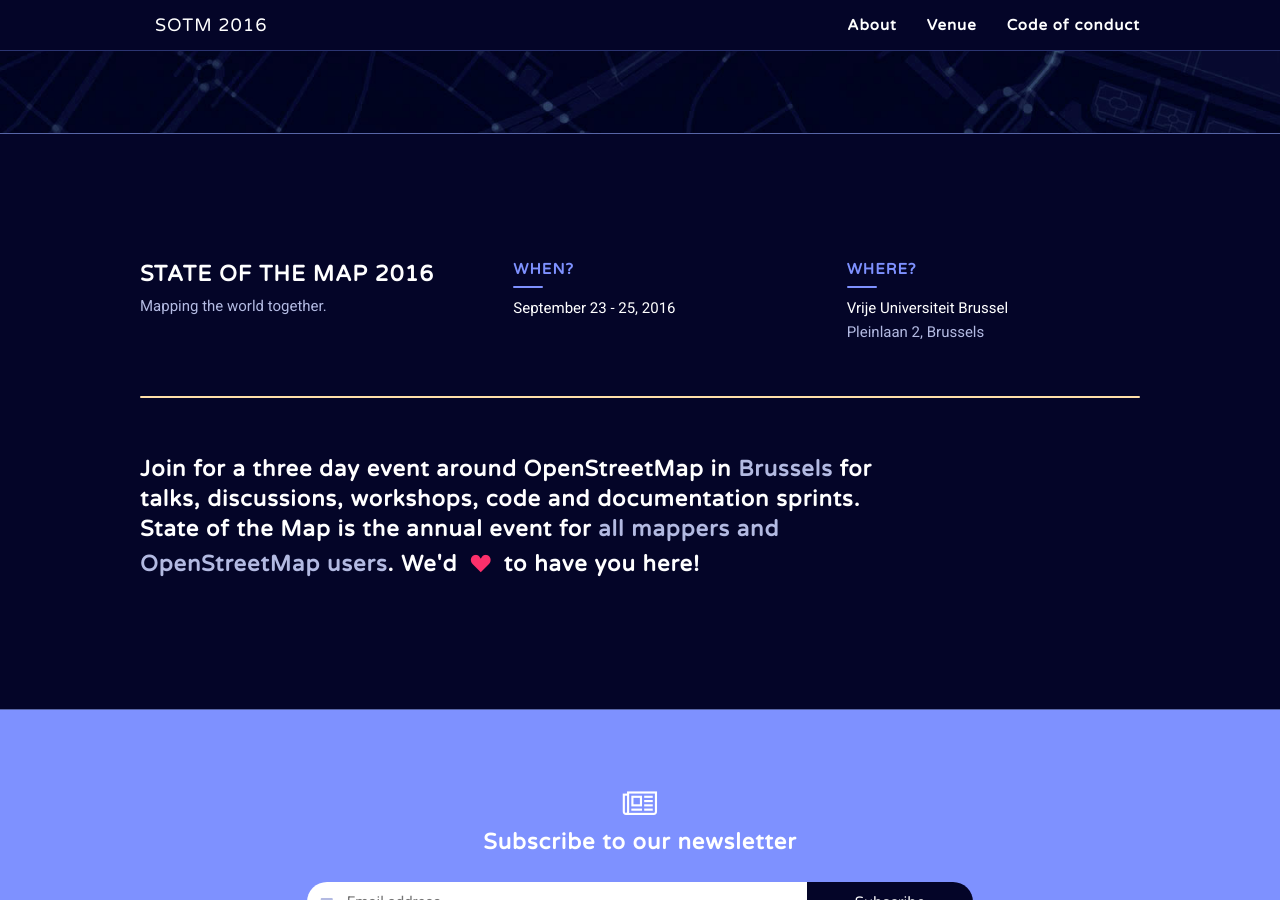
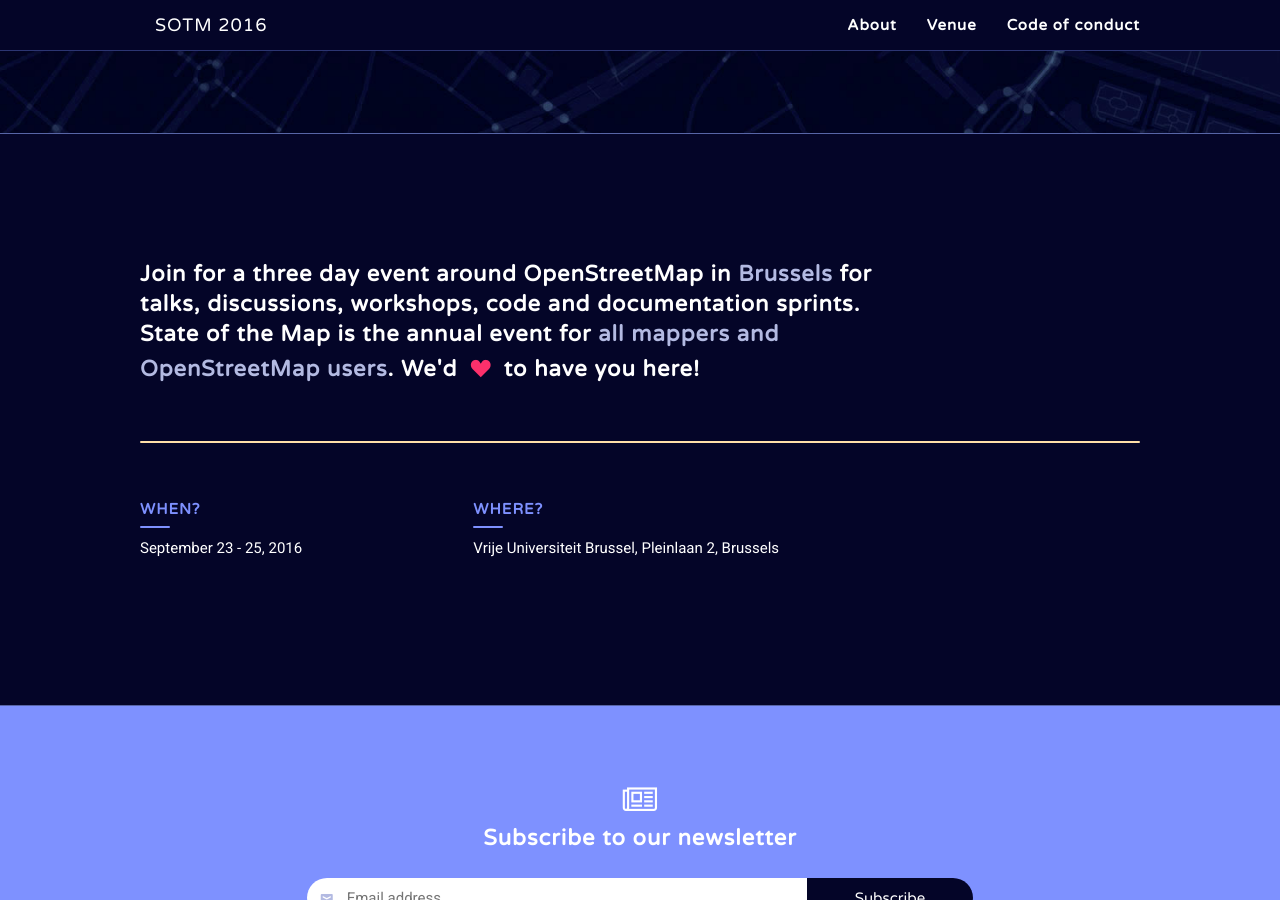
Before and after one commit to openstreetmap/stateofthemap-2019, a Jekyll site: the page built from index.html, in a window 1280 px wide and 900 px high, scrolled down 767 px. Built offline with Jekyll 4.4.1, drawn with Linux system fonts in a browser that asks for light colours.

Commit message:
reverting order of about section

```diff
--- a/_includes/about.html
+++ b/_includes/about.html
@@ -1,23 +1,22 @@
     <!-- About Section -->
     <section id="about" class="fill-midnight pad8y contain dark keyline-top keyline-bottom">
         <div class="limiter clearfix">
+
            <div class="col12 clearfix space-bottom2 keyline-bottom-thick contain pad4y">
-            <div class="col4">
-                <h2 class="uppercase">State of the Map 2016</h2>
-                <p class="quiet">Mapping the world together.</p>
+            <div class="col9 margin3r">
+                <h2>Join for a three day event around OpenStreetMap in <span>Brussels</span> for talks, discussions, workshops, code and documentation sprints. State of the Map is the annual event for <span>all mappers and OpenStreetMap users</span>. We'd <span class="icon heart big icon-pink"></span> to have you here!</h2>
             </div>
-            <div class="col4 pad4x pad0y">
+
+           </div>
+           <div class="col12 clearfix space-bottom2  contain pad4y">
+            <div class="col4  pad0y">
                 <h3 class="small-title uppercase">when?</h3>
                 <p>September 23 - 25, 2016</p>
             </div>
-            <div class="col4 pad4x pad0y">
+            <div class="col8  pad0y">
                 <h3 class="small-title uppercase">Where?</h3>
-                <p>Vrije Universiteit Brussel</br>
-                <span class="quiet">Pleinlaan 2, Brussels</span></p>
+                <p>Vrije Universiteit Brussel, Pleinlaan 2, Brussels</p>
             </div>
-            </div>
-            <div class="col9 margin3r pad4y">
-                <h2>Join for a three day event around OpenStreetMap in <span>Brussels</span> for talks, discussions, workshops, code and documentation sprints. State of the Map is the annual event for <span>all mappers and OpenStreetMap users</span>. We'd <span class="icon heart big icon-pink"></span> to have you here!</h2>
             </div>
         </div>
     </section>
```
Also changed, not shown: README.md (deleted).
